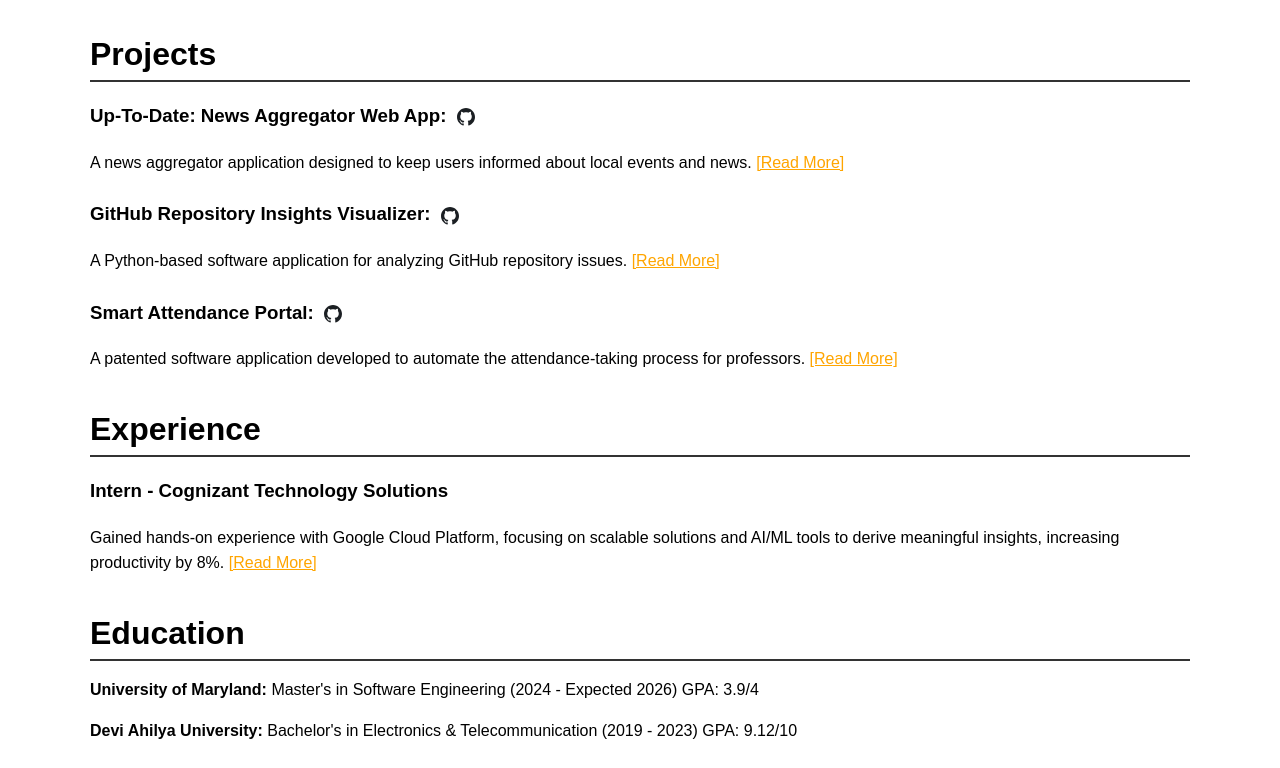
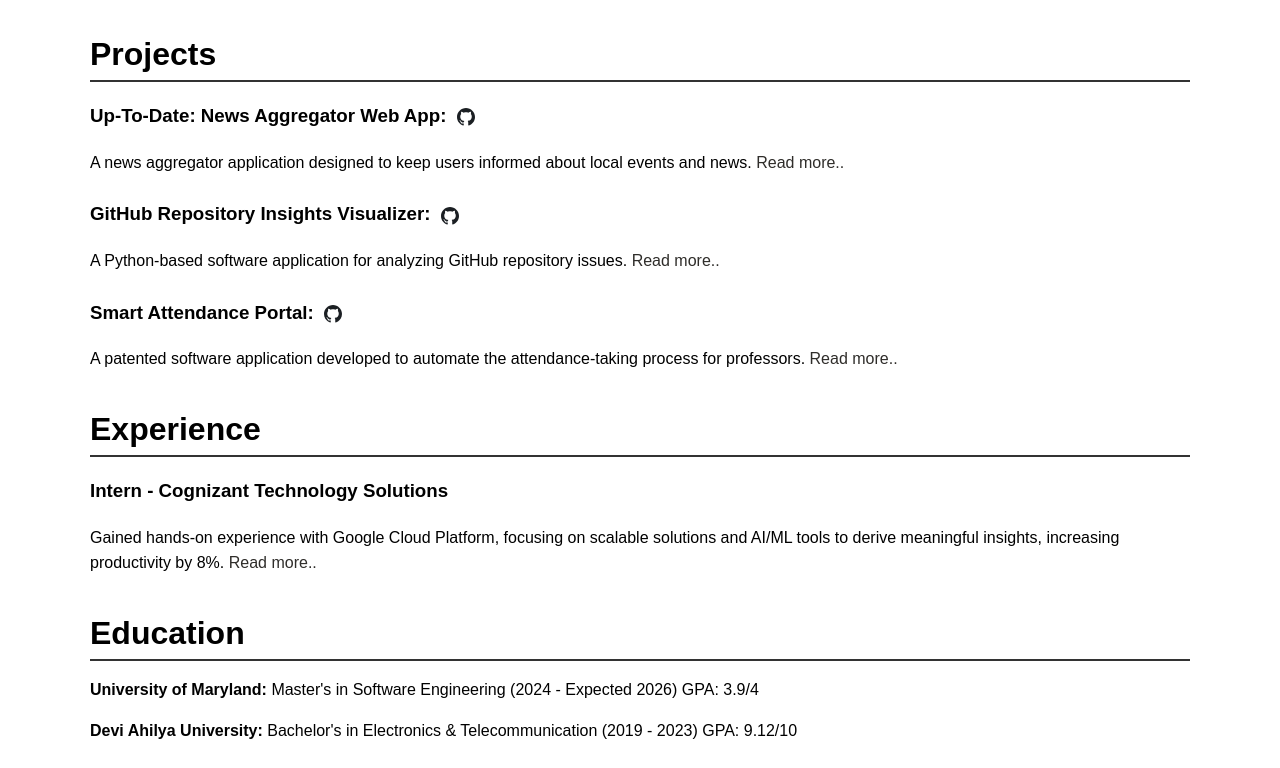
Before and after one commit to sumi0309/portfolio, a plain HTML site: page index.html in a window 1280 px wide. Shown: the part 696-1464 px from the top of the page. Drawn offline with Linux system fonts and the light colour scheme.

Commit message:
UI Changes

```diff
--- a/index.html
+++ b/index.html
@@ -94,7 +94,7 @@
         <p>
           A news aggregator application designed to keep users informed about
           local events and news.
-          <span class="read-more">[Read More]</span>
+          <span class="read-more">Read more..</span>
         </p>
         <div class="project-details">
           <p>
@@ -136,7 +136,7 @@
         <p>
           A Python-based software application for analyzing GitHub repository
           issues.
-          <span class="read-more">[Read More]</span>
+          <span class="read-more">Read more..</span>
         </p>
         <div
           id="github-insights-details"
@@ -180,7 +180,7 @@
         <p>
           A patented software application developed to automate the
           attendance-taking process for professors.
-          <span class="read-more">[Read More]</span>
+          <span class="read-more">Read more..</span>
         </p>
         <div
           id="attendance-details"
@@ -223,12 +223,12 @@
           scalable solutions and AI/ML tools to derive meaningful insights,
           increasing productivity by 8%.
           <span class="read-more" onclick="toggleDetails('cognizant-details')"
-            >[Read More]</span
+            >Read more..</span
           >
         </p>
         <div
+          class="project-details"
           id="cognizant-details"
-          class="project-details"
           style="display: none"
         >
           <p>
--- a/script.js
+++ b/script.js
@@ -31,7 +31,7 @@
         link.textContent = "[Read Less]";
       } else {
         details.style.display = "none";
-        link.textContent = "[Read More]";
+        link.textContent = "Read more..";
       }
     });
   });
--- a/style.css
+++ b/style.css
@@ -89,9 +89,9 @@
 }
 
 .read-more {
-  color: #ffa500;
+  color: #2f2d2a;
   cursor: pointer;
-  text-decoration: underline;
+  text-decoration: dotted;
 }
 
 .read-more:hover {
```
